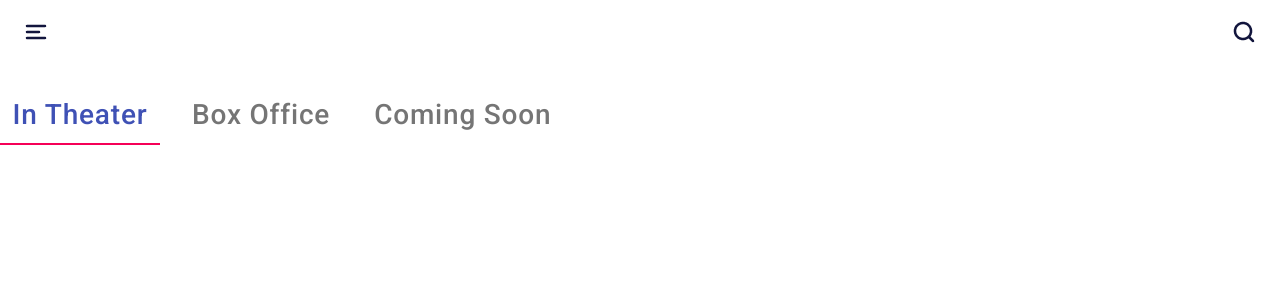
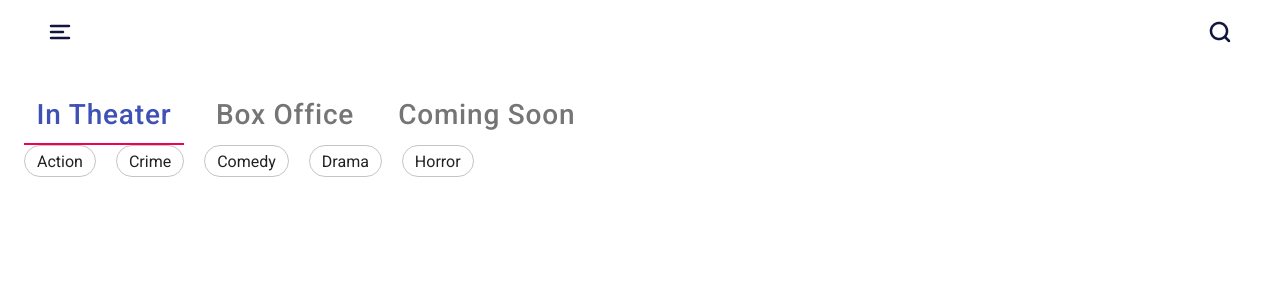
Before and after one commit to yusfiadi/movie-app, a React (Create React App) app: page / in a window 1280 px wide. Shown: the top 300 px of the page. Built offline with nearby package versions, Linux system fonts and the light colour scheme.

Commit message:
add container to wrap the components

```diff
--- a/src/pages/Home.js
+++ b/src/pages/Home.js
@@ -1,13 +1,17 @@
 import React from 'react'
+import Container from '@material-ui/core/Container';
+
 import SearchAppBar from '../components/SearchAppBar'
 import ScrollableMenu from '../components/ScrollableMenu'
+import ScrollableGenre from '../components/ScrollableGenre'
 
 const Home = () => {
   return (
-    <div>
+    <Container>
       <SearchAppBar />
       <ScrollableMenu />
-    </div>
+      <ScrollableGenre />
+    </Container>
   )
 }
 
```
